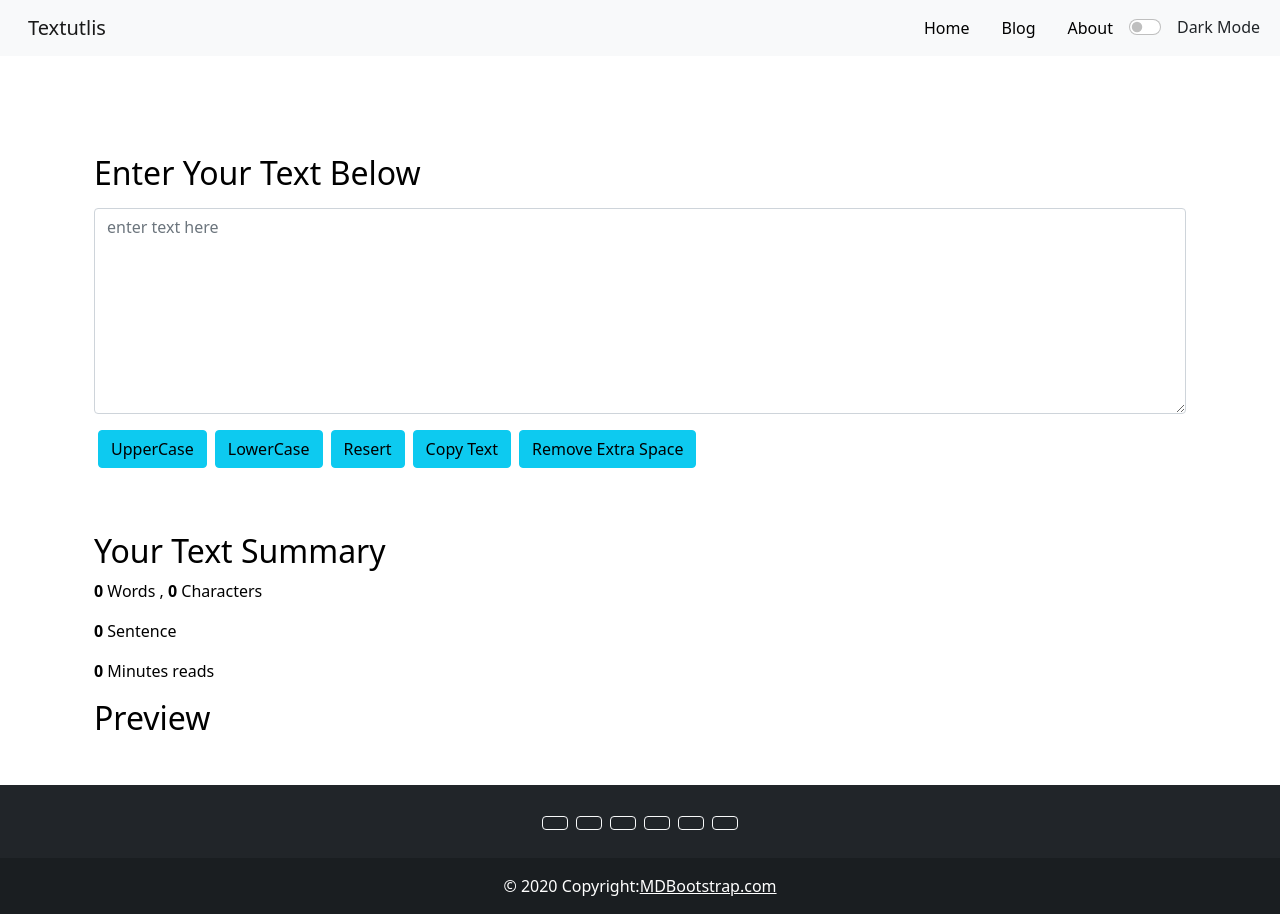
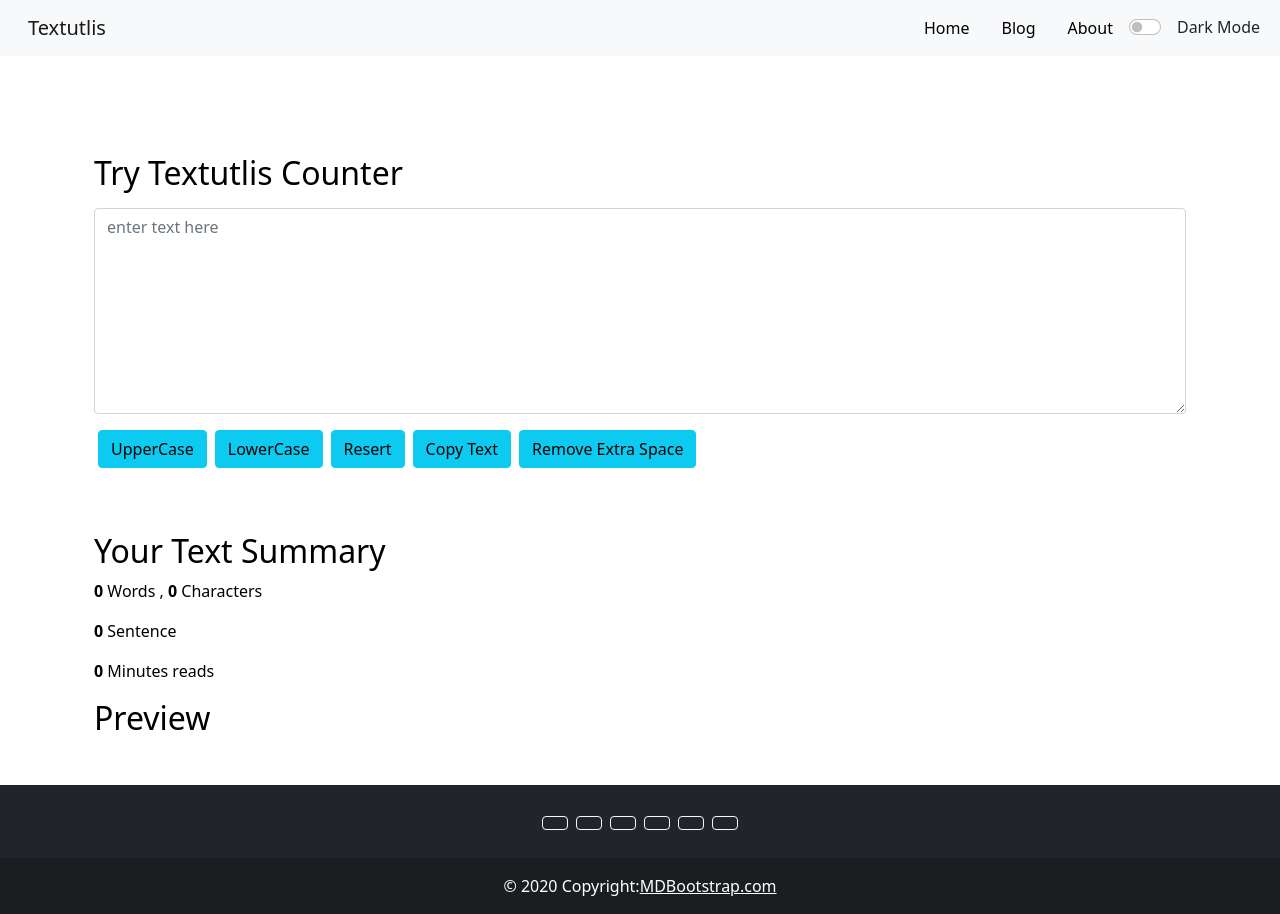
Before and after one commit to singhabhishekcse/Textutlis, a React (Create React App) app: page / in a window 1280 px wide. Built offline with nearby package versions, Linux system fonts and the light colour scheme.

Commit message:
textform heading changes

```diff
--- a/src/App.js
+++ b/src/App.js
@@ -62,7 +62,7 @@
             <About  mode={mode} />
           </Route>
           <Route exact path="/">
-               <TextForm heading="Enter Your Text Below" mode={mode}   showAlert= {showAlert} />
+               <TextForm heading="Try Textutlis Counter" mode={mode}   showAlert= {showAlert} />
           </Route>
           <Route exact path="/blog">
             <Blog  mode={mode} />
```
